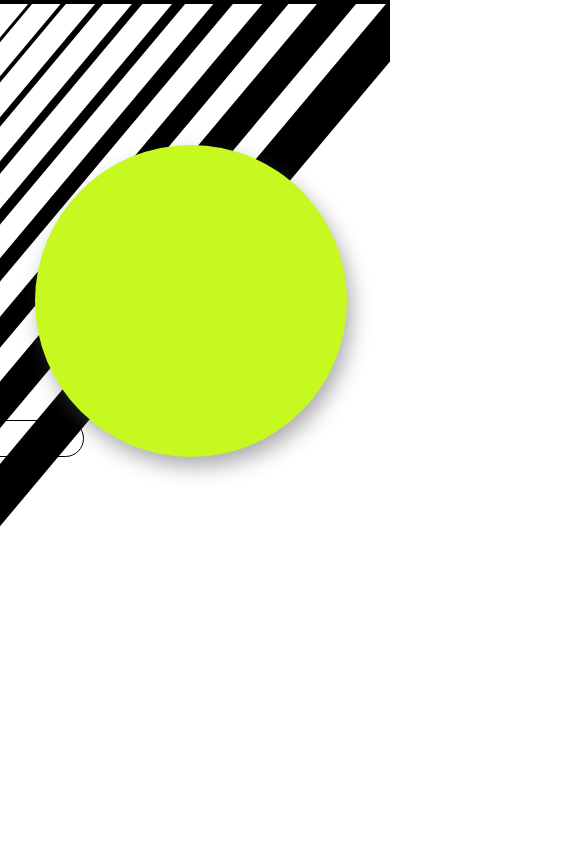
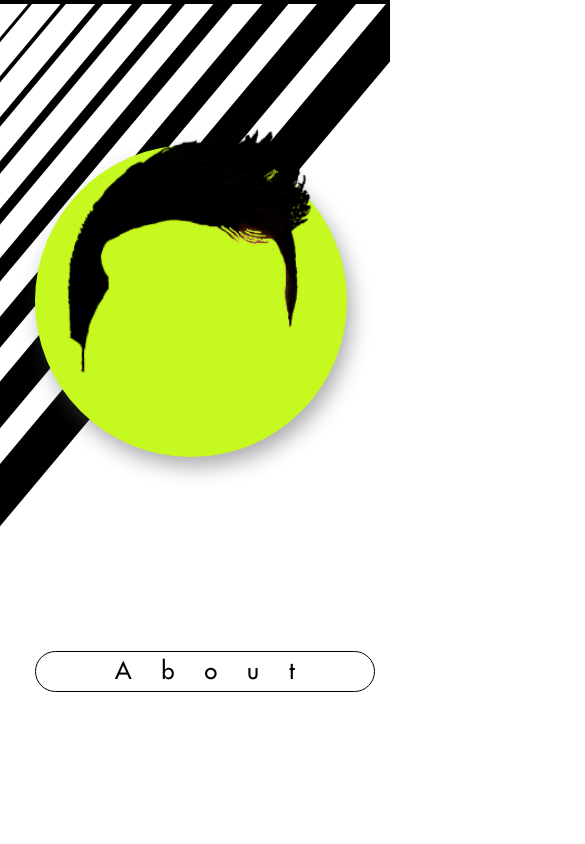
Before and after one commit to codetombomb/tom-profile-website, a website: page public/index.html in a window 390 px wide. Shown: the part 840-1684 px from the top of the page, 585 px wide, since content can reach past the window. Drawn offline with Linux system fonts and the light colour scheme.

```diff
--- a/public/css/index.scss
+++ b/public/css/index.scss
@@ -26,8 +26,8 @@
 $stripeWidth: 200vw;
 
 body {
-    padding: 0;
-    margin: 0;
+    padding: 0px;
+    margin: 0px;
 
     #home {
         height: 100vh;
@@ -518,7 +518,7 @@
                 }
             }
 
-            .about-logo {
+            .about-logo-circle {
                 width: 491px;
                 height: 491px;
                 background-color: $valeYellow;
@@ -528,36 +528,6 @@
                 left: 60vw;
                 top: -175px;
 
-                .tom-hair {
-                    display: none;
-                    position: absolute;
-                    right: 50px;
-                    height: 300px;
-                    bottom: 140px;
-                }
-
-                .button {
-                    display: none;
-                    height: 9vw;
-                    width: 30vw;
-                    border: 1px solid black;
-                    border-radius: 50px;
-                    @include flexCenter(column);
-                    position: absolute;
-                    bottom: 0px;
-                    left: -70px;
-
-                    a {
-                        display: none;
-                        text-decoration: none;
-                        font-family: Futura;
-                        font-size: 6vw;
-                        color: black;
-                        letter-spacing: 10px;
-                    }
-                }
-
-                //.about-logo breakpoints
                 @media screen and (max-width: 1250px) {
                     left: 650px;
                 }
@@ -596,13 +566,130 @@
                     left: 47.5px;
                     width: 80vw;
                     height: 80vw;
-
                 }
 
                 @media screen and (max-width: 400px) {
                     left: 35px;
                     width: 80vw;
                     height: 80vw;
+                }
+
+                .tom-logo-hair {
+                    position: absolute;
+                    right: 30px;
+                    height: 400px;
+                    bottom: 100px;
+
+                    @media screen and (max-width: 1150px) {
+                        height: 315px;
+                        bottom: 90px;
+                    }
+
+                    @media screen and (max-width: 950px) {
+                        height: 270px;
+                        bottom: 80px;
+                    }
+
+                    @media screen and (max-width: 450px) {
+                        height: 80%;
+                    }
+
+                    @media screen and (max-width: 375px) {
+                        top: -5px;
+                    }
+
+                    @media screen and (max-width: 280px) {
+                        left: 20px;
+                    }
+                }
+
+                .about-logo-button {
+                    height: 7vw;
+                    width: 30vw;
+                    border: 1px solid black;
+                    border-radius: 50px;
+                    @include flexCenter(column);
+                    position: absolute;
+                    bottom: -10px;
+                    left: -90px;
+                    cursor: pointer;
+
+                    @media screen and (max-width: 1250px) {
+                        left: -65px;
+                    }
+
+                    @media screen and (max-width: 1150px) {
+                        left: -70px;
+                    }
+
+                    @media screen and (max-width: 1050px) {
+                        left: -55px;
+                    }
+
+                    @media screen and (max-width: 950px) {
+                        left: -50px;
+                    }
+
+                    @media screen and (max-width: 850px) {
+                        left: -45px;
+                    }
+
+                    @media screen and (max-width: 800px) {
+                        top: 60vh;
+                        width: 40vh;
+                        height: 10vw;
+                        left: 20px;
+                    }
+
+                    @media screen and (max-width: 650px) {
+                        left: -32px;
+                    }
+
+                    @media screen and (max-width: 550px) {
+                        left: -7px;
+                    }
+
+                    @media screen and (max-width: 450px) {
+                        left: 8px;
+                    }
+
+                    @media screen and (max-width: 400px) {
+                        left: 0px;
+                    }
+
+                    a {
+                        position: relative;
+                        left: 15px;
+                        text-decoration: none;
+                        font-family: Futura;
+                        font-size: 5vw;
+                        color: black;
+                        letter-spacing: 30px;
+
+                        @media screen and (max-width: 1250px) {
+                            font-size: 4.5vw;
+                        }
+
+                        @media screen and (max-width: 1150px) {
+                            font-size: 4vw;
+                        }
+
+                        @media screen and (max-width: 950px) {}
+
+                        @media screen and (max-width: 850px) {}
+
+                        @media screen and (max-width: 800px) {
+                            font-size: 6vw;
+                        }
+
+                        @media screen and (max-width: 650px) {}
+
+                        @media screen and (max-width: 550px) {}
+
+                        @media screen and (max-width: 450px) {}
+
+                        @media screen and (max-width: 400px) {}
+                    }
                 }
             }
         }
@@ -623,13 +710,14 @@
                 height: 400px;
                 background-color: $valeYellow;
                 position: relative;
-                top: 75px;
-                left: 250px;
+                left: 10%;
+                top: 20%;
 
                 .brackets {
                     font-family: Futura;
                     font-size: 325px;
                     position: relative;
+                    top: .8vh;
 
                     .close-bracket {
                         position: absolute;
--- a/public/index.html
+++ b/public/index.html
@@ -39,16 +39,15 @@
                 <div class="stripe-12"></div>
                 <div class="stripe-13"></div>
             </div>
-            <div class="about-logo">
-                <img class="tom-hair" src="./assets/photos/tom-hair.png" alt="Tom hair">
-                <div class="button">
+            <div class="about-logo-circle">
+                <img class="tom-logo-hair" src="./assets/photos/tom-hair.png" alt="Tom hair">
+                <div class="about-logo-button">
                     <a href="#about">About</a>
                 </div>
             </div>
-
         </div>
     </div>
-    <!-- <div id="works">
+    <div id="works">
         <div class="works-container">
             <div class="works-logo">
                 <div class="brackets">
@@ -90,7 +89,7 @@
                 </form>
             </div>
         </div>
-    </div> -->
+    </div>
 </body>
 
 </html>
```
Also changed, not shown: public/css/index.css, 1 other file.
